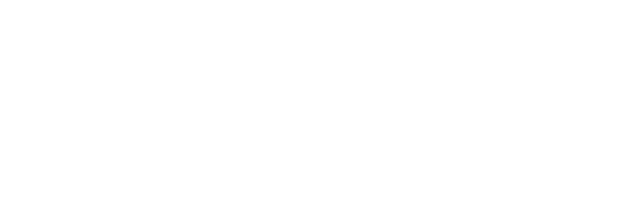
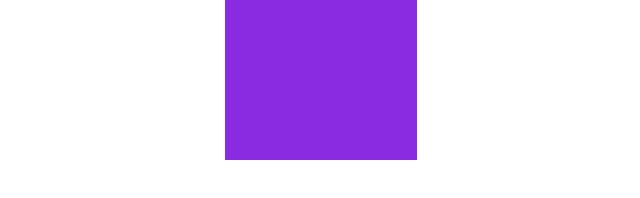
Before and after one commit to gohar-anjum/GSAP-practice, a plain HTML site: page index.html in a window 1280 px wide. Shown: the whole page, without its empty margins (275-915 px from the left). Drawn offline with nearby package versions, Linux system fonts and the light colour scheme.

Commit message:
Gsap functions to

```diff
--- a/index.html
+++ b/index.html
@@ -8,6 +8,8 @@
 </head>
 <body>
 
+    <div id="container"></div>
+
     <script src="https://cdnjs.cloudflare.com/ajax/libs/gsap/3.12.5/gsap.min.js" integrity="sha512-7eHRwcbYkK4d9g/6tD/mhkf++eoTHwpNM9woBxtPUBWm67zeAfFC+HrdoE2GanKeocly/VxeLvIqwvCdk7qScg==" crossorigin="anonymous" referrerpolicy="no-referrer"></script>
     <script src="script.js"></script>
 </body>
--- a/script.js
+++ b/script.js
@@ -0,0 +1,6 @@
+gsap.to("#container", {
+    x : 500,
+    duration : 2,
+    ease: Expo.easeInOut,
+    backgroudColor: "yellow"
+})
--- a/style.css
+++ b/style.css
@@ -7,3 +7,8 @@
     width: 100%;
     height: 100%;
 }
+#container{
+    width: 15vw;
+    height: 20vh;
+    background-color: blueviolet;
+}
```
